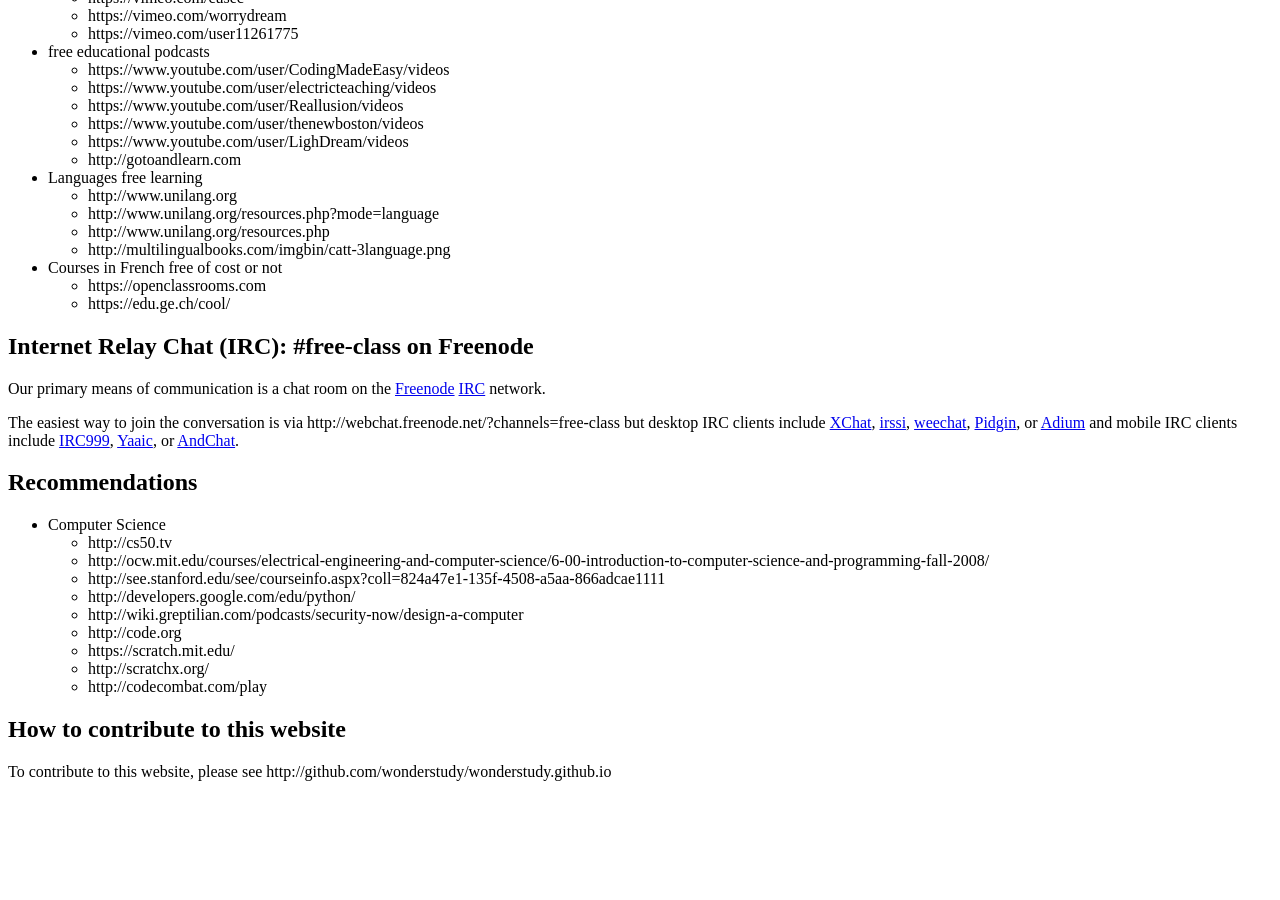
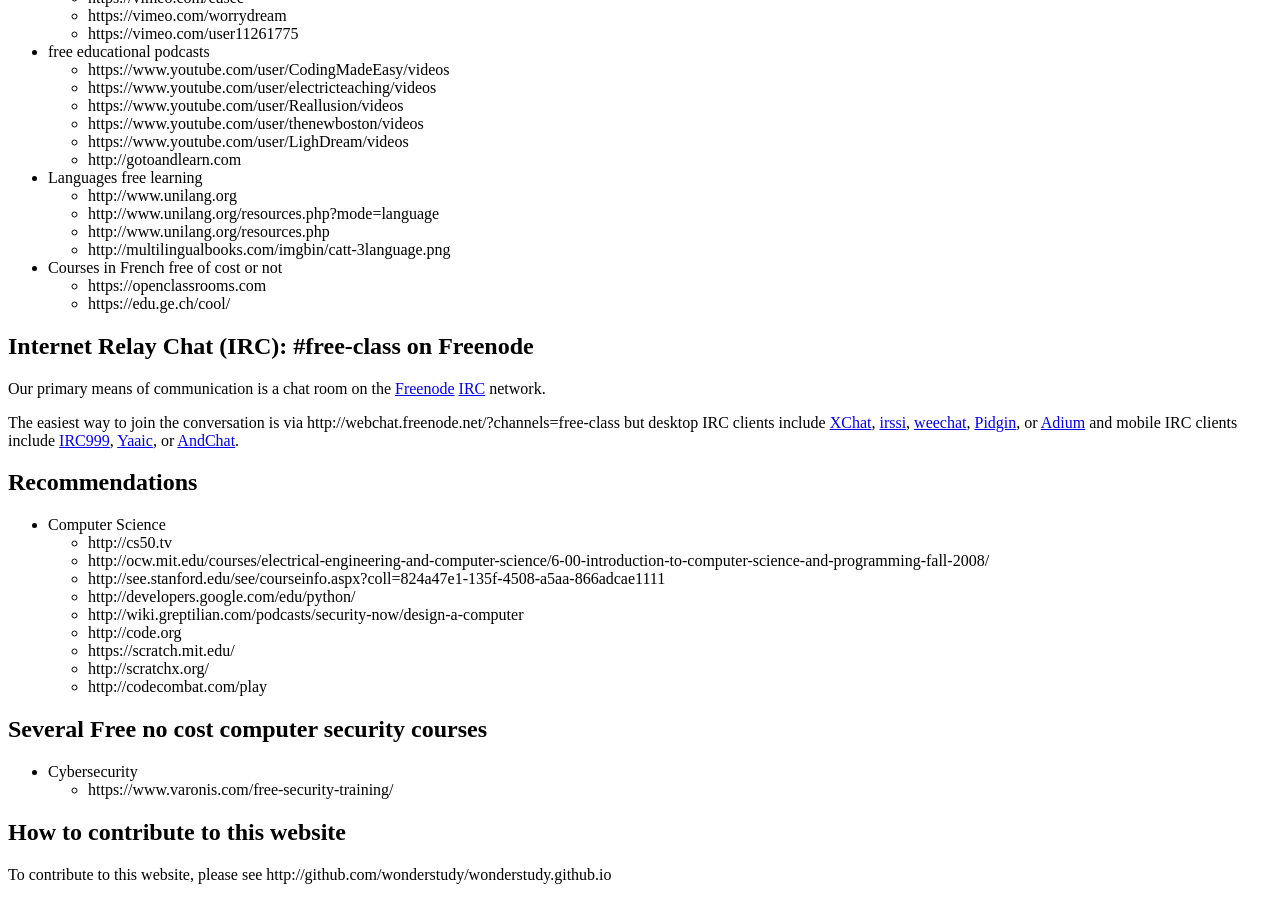
Before and after one commit to wonderstudy/wonderstudy.github.io, a Jekyll site: the page built from index.md, in a window 1280 px wide and 900 px high, scrolled down 907 px. Built offline with Jekyll 4.4.1, drawn with Linux system fonts in a browser that asks for light colours; Markdown is read by kramdown in place of the engine named in the settings; before the commit the page ends 1704 px from its top, so only the background shows below that.

Commit message:
Update index.md

```diff
--- a/index.md
+++ b/index.md
@@ -85,6 +85,10 @@ The easiest way to join the conversation is via http://webchat.freenode.net/?cha
     - http://scratchx.org/
     - http://codecombat.com/play
 
+## Several Free no cost computer security courses
+- Cybersecurity
+    - https://www.varonis.com/free-security-training/
+
 ## How to contribute to this website
 
 To contribute to this website, please see http://github.com/wonderstudy/wonderstudy.github.io
```
